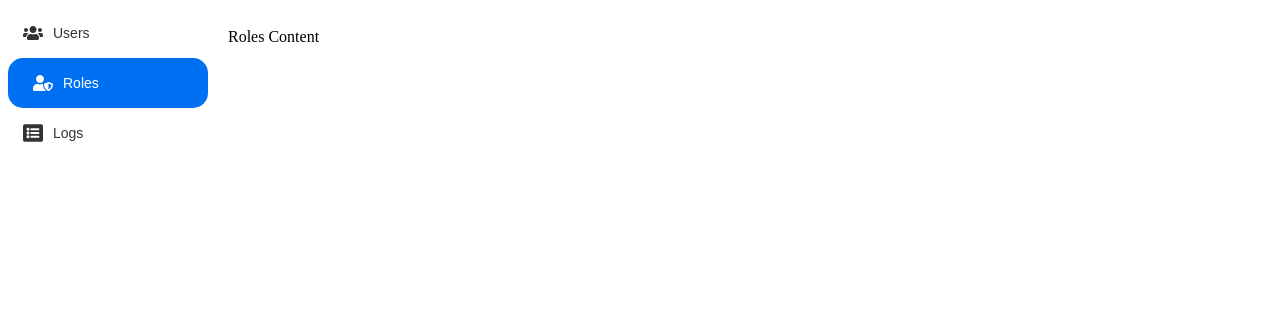
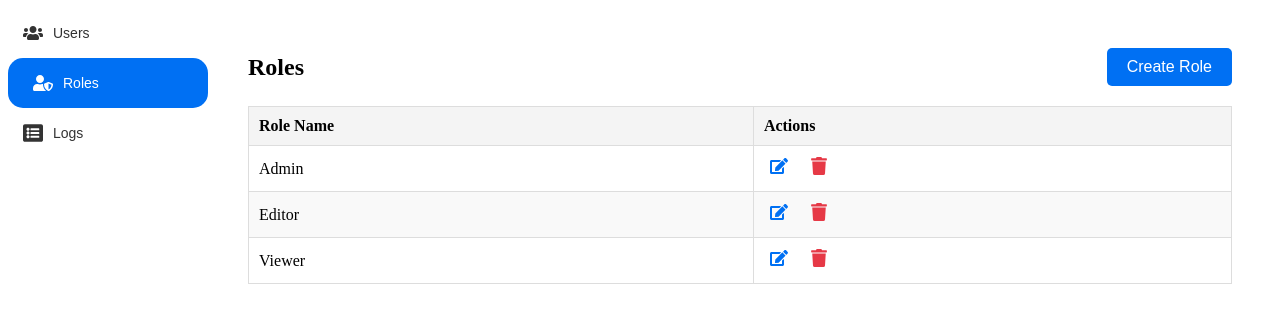
Before and after one commit to unniznd/admin_console, a Next.js app in the folder frontend/: page /admin in a window 1280 px wide. Both pictures are taken after a click on the button "Roles". Shown: the top 322 px of the page. Built offline with nearby package versions, Linux system fonts and the light colour scheme.

Commit message:
FEATURE: Added Roles UI

```diff
--- a/frontend/app/admin/components/Roles.tsx
+++ b/frontend/app/admin/components/Roles.tsx
@@ -1,6 +1,72 @@
+import React from "react";
+import { FaEdit, FaPlus, FaTrash } from "react-icons/fa";
 
 const Roles = () => {
-    return <div>Roles Content</div>;
+  const roleData = [
+    { id: 1, name: "Admin" },
+    { id: 2, name: "Editor" },
+    { id: 3, name: "Viewer" },
+  ];
+
+  const handleEdit = (roleName: string) => {
+    console.log(`Edit role: ${roleName}`);
+  };
+
+  const handleDelete = (roleName: string) => {
+    console.log(`Delete role: ${roleName}`);
+  };
+
+  const handleCreateRole = () => {
+    console.log("Create Role clicked");
+  };
+
+  return (
+    <div className="roles-container">
+      {/* Header with Create Role button */}
+      <div className="roles-header">
+        <h2>Roles</h2>
+        <button className="create-role-btn" onClick={handleCreateRole}>
+          Create Role
+        </button>
+      </div>
+
+      {/* Table for displaying roles */}
+      <table className="roles-table">
+        <thead>
+          <tr>
+            <th>Role Name</th>
+            <th>Actions</th>
+          </tr>
+        </thead>
+        <tbody>
+          {roleData.map((role) => (
+            <tr key={role.id}>
+              <td>{role.name}</td>
+              <td>
+                <div className="role-action-buttons">
+                  <button
+                    className="role-edit-btn"
+                    onClick={() => handleEdit(role.name)}
+                  >
+                    <FaEdit />
+                  </button>
+                  <button
+                    className="role-delete-btn"
+                    onClick={() => handleDelete(role.name)}
+                  >
+                    <FaTrash />
+                  </button>
+                </div>
+              </td>
+            </tr>
+          ))}
+        </tbody>
+      </table>
+      <button className="fab" onClick={handleCreateRole}>
+        <FaPlus />
+      </button>
+    </div>
+  );
 };
 
 export default Roles;
--- a/frontend/app/admin/styles.css
+++ b/frontend/app/admin/styles.css
@@ -272,3 +272,97 @@
     display: none;
   }
 }
+
+
+
+/* Roles Container */
+.roles-container {
+  padding: 20px;
+}
+
+/* Header with button */
+.roles-header {
+  display: flex;
+  justify-content: space-between;
+  align-items: center;
+  margin-bottom: 20px;
+}
+
+.roles-header h2 {
+  margin: 0;
+}
+
+.create-role-btn {
+  background-color: #0070f3;
+  color: white;
+  border: none;
+  padding: 10px 20px;
+  border-radius: 5px;
+  cursor: pointer;
+  font-size: 16px;
+}
+
+.create-role-btn:hover {
+  background-color: #005bb5;
+}
+
+/* Table Styles */
+.roles-table {
+  width: 100%;
+  border-collapse: collapse;
+}
+
+.roles-table th,
+.roles-table td {
+  text-align: left;
+  padding: 10px;
+  border: 1px solid #ddd;
+}
+
+.roles-table th {
+  background-color: #f4f4f4;
+  font-weight: bold;
+}
+
+.roles-table tr:nth-child(even) {
+  background-color: #f9f9f9;
+}
+
+/* Action Buttons */
+.role-action-buttons {
+  display: flex;
+  gap: 10px;
+}
+
+.role-edit-btn,
+.role-delete-btn {
+  background: none;
+  border: none;
+  cursor: pointer;
+  font-size: 18px;
+}
+
+.role-edit-btn {
+  color: #0070f3;
+}
+
+.role-edit-btn:hover {
+  color: #005bb5;
+}
+
+.role-delete-btn {
+  color: #e63946;
+}
+
+.role-delete-btn:hover {
+  color: #a6212b;
+}
+
+
+@media (max-width: 768px) {
+
+  /* Hide the normal Create User button on smaller screens */
+  .create-role-btn {
+    display: none;
+  }
+}
```
